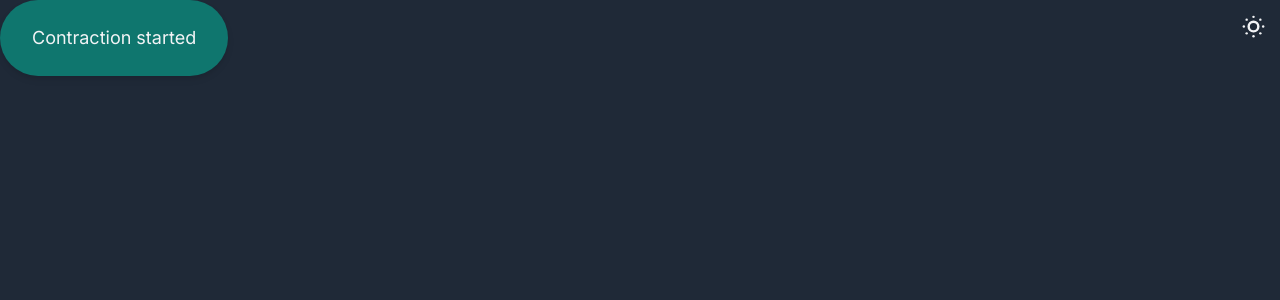
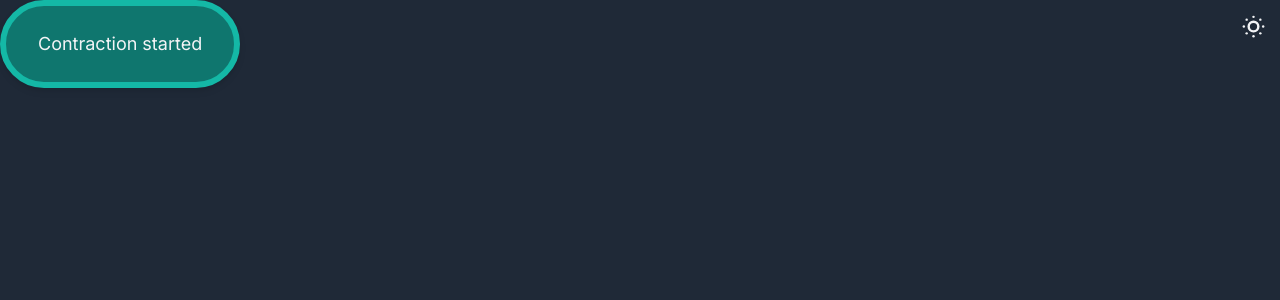
Before and after one commit to lpke/baby-utils, a Next.js app: page / in a window 1280 px wide. Shown: the top 300 px of the page. Built offline with nearby package versions, Linux system fonts and the light colour scheme.

Commit message:
feat: button styling

```diff
--- a/src/app/(routes)/contraction-timer/components/ContractionButton.tsx
+++ b/src/app/(routes)/contraction-timer/components/ContractionButton.tsx
@@ -16,7 +16,7 @@ export default function ContractionButton({
 
   return (
     <Button
-      className={`!rounded-full !px-8 !py-6 ${
+      className={`!rounded-full border-[6px] border-teal-200 !px-8 !py-6 dark:border-teal-500 ${
         active ? activeClasses : ''
       } ${className}`}
       {...buttonProps}
```
